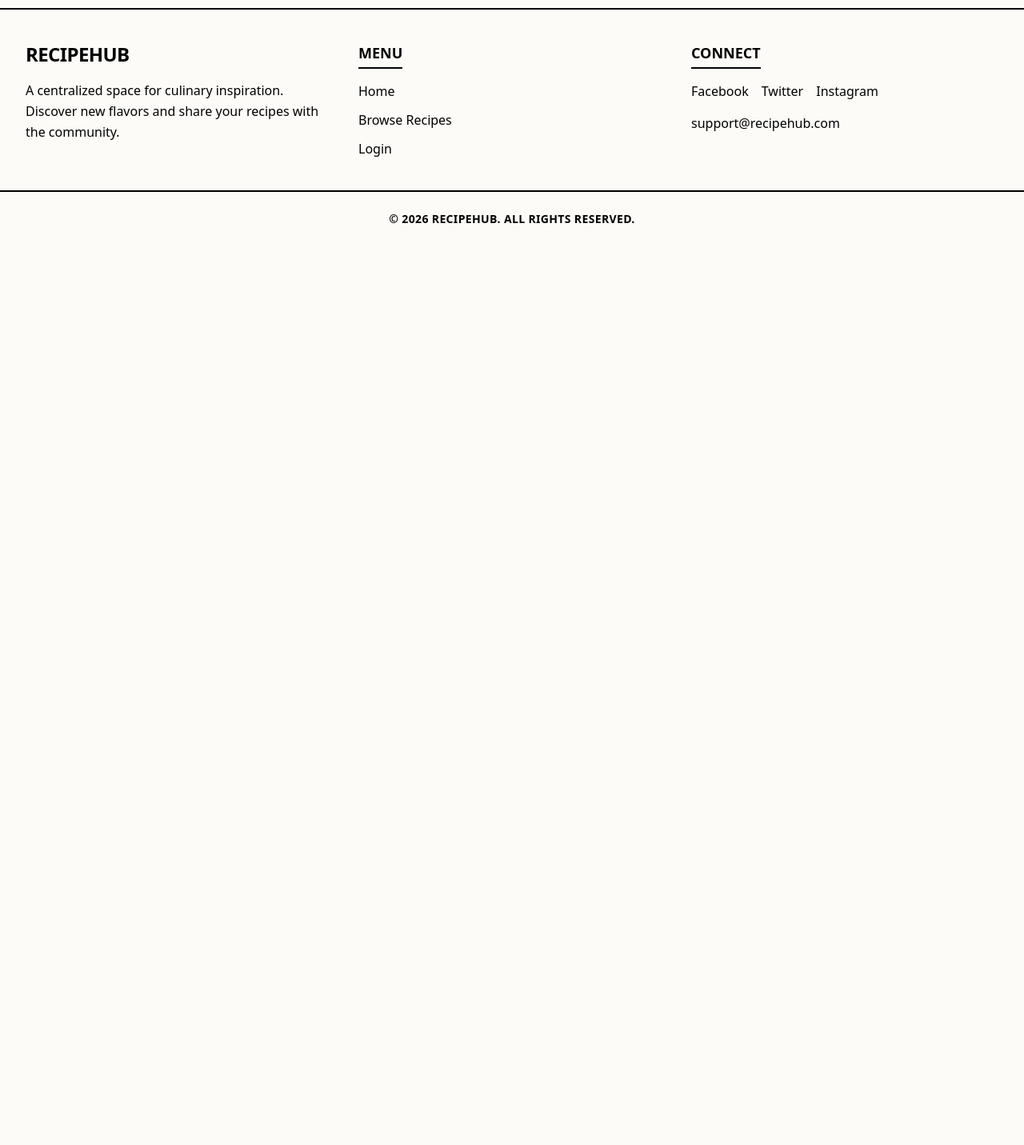
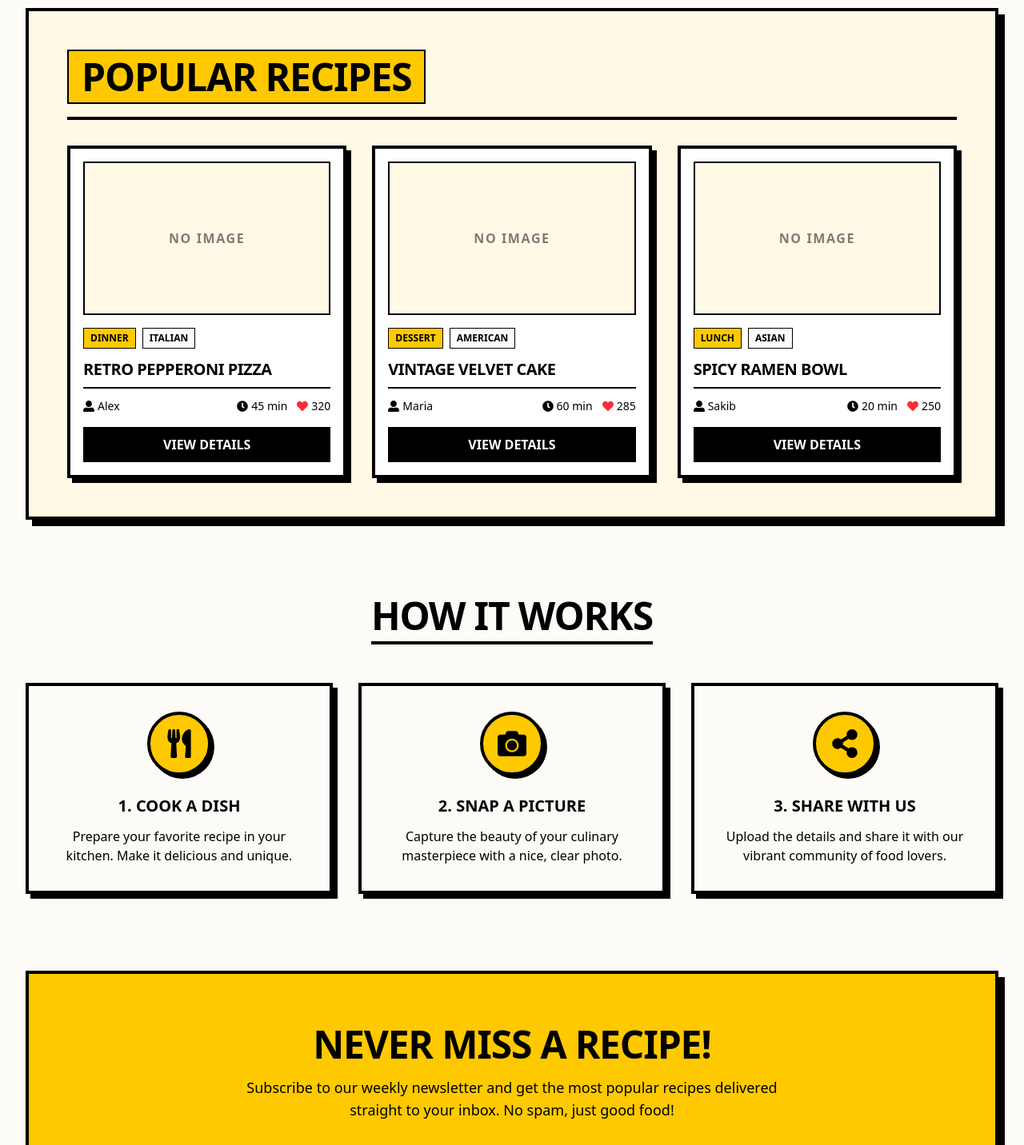
Before and after one commit to sakibahamedsihab/retro-recipe-client, a Next.js app: page / in a window 1280 px wide. Shown: the part 1330-2762 px from the top of the page at 80% size. Before the commit the page ends 1654 px from the top, so only its background shows below. Built offline with nearby package versions, Linux system fonts and the light colour scheme.

Commit message:
All static pages with dummy data are added

```diff
--- a/src/app/page.js
+++ b/src/app/page.js
@@ -4,12 +4,18 @@
 
 import Banner from "@/components/home/Banner";
 import FeaturedRecipes from "@/components/home/FeaturedRecipes";
+import HowItWorks from "@/components/home/HowItWorks";
+import Newsletter from "@/components/home/Newsletter";
+import PopularRecipes from "@/components/home/PopularRecipes";
 
 export default function Home() {
   return (
     <div className="max-w-7xl mx-auto px-4 sm:px-6 lg:px-8">
       <Banner />
       <FeaturedRecipes />
+      <PopularRecipes />
+      <HowItWorks />
+      <Newsletter />
     </div>
   );
 }
--- a/src/components/RecipeCard.jsx
+++ b/src/components/RecipeCard.jsx
@@ -4,8 +4,8 @@ import { FaClock, FaHeart, FaUserAlt } from "react-icons/fa";
 export default function RecipeCard({ recipe }) {
   return (
     <div className="bg-white border-4 border-black p-4 shadow-[6px_6px_0px_0px_rgba(0,0,0,1)] hover:-translate-y-1 hover:shadow-[8px_8px_0px_0px_rgba(0,0,0,1)] transition-all flex flex-col h-full">
-      {/* Recipe Image Fallback */}
-      <div className="h-48 w-full bg-[#FFC900] border-2 border-black mb-4 flex items-center justify-center overflow-hidden">
+      {/* Recipe Image Fallback - Changed to Light Cream */}
+      <div className="h-48 w-full bg-[#FFF9E6] border-2 border-black mb-4 flex items-center justify-center overflow-hidden">
         {recipe?.recipeImage ? (
           <img
             src={recipe.recipeImage}
@@ -24,7 +24,7 @@ export default function RecipeCard({ recipe }) {
         <span className="bg-[#FFC900] text-black text-xs font-bold px-2 py-1 border border-black uppercase">
           {recipe?.category || "Category"}
         </span>
-        <span className="bg-white text-black text-xs font-bold px-2 py-1 border border-black uppercase">
+        <span className="bg-[#FDFBF7] text-black text-xs font-bold px-2 py-1 border border-black uppercase">
           {recipe?.cuisineType || "Cuisine"}
         </span>
       </div>
--- a/src/components/home/Banner.jsx
+++ b/src/components/home/Banner.jsx
@@ -24,13 +24,13 @@ export default function Banner() {
       <div className="flex flex-col sm:flex-row justify-center gap-6">
         <Link
           href="/recipes"
-          className="bg-[#FFC900] text-black font-black uppercase tracking-wider px-8 py-3 border-2 border-black shadow-[4px_4px_0px_0px_rgba(0,0,0,1)] hover:translate-x-[2px] hover:translate-y-[2px] hover:shadow-[2px_2px_0px_0px_rgba(0,0,0,1)] transition-all"
+          className="bg-[#FDFBF7] text-black font-black uppercase tracking-wider px-8 py-3 border-2 border-black shadow-[4px_4px_0px_0px_rgba(0,0,0,1)] hover:translate-x-[2px] hover:translate-y-[2px] hover:shadow-[2px_2px_0px_0px_rgba(0,0,0,1)] transition-all"
         >
           Explore Recipes
         </Link>
         <Link
           href="/register"
-          className="bg-white text-black font-black uppercase tracking-wider px-8 py-3 border-2 border-black shadow-[4px_4px_0px_0px_rgba(0,0,0,1)] hover:translate-x-[2px] hover:translate-y-[2px] hover:shadow-[2px_2px_0px_0px_rgba(0,0,0,1)] transition-all"
+          className="bg-black text-white font-black uppercase tracking-wider px-8 py-3 border-2 border-black shadow-[4px_4px_0px_0px_rgba(0,0,0,1)] hover:translate-x-[2px] hover:translate-y-[2px] hover:shadow-[2px_2px_0px_0px_rgba(0,0,0,1)] transition-all"
         >
           Join the Club
         </Link>
--- a/src/components/home/FeaturedRecipes.jsx
+++ b/src/components/home/FeaturedRecipes.jsx
@@ -1,7 +1,9 @@
+"use client";
+
+import { motion } from "framer-motion";
 import RecipeCard from "../RecipeCard";
 
 export default function FeaturedRecipes() {
-  // টেস্টিংয়ের জন্য ডামি ডেটা
   const dummyRecipes = [
     {
       _id: "1",
@@ -33,7 +35,13 @@ export default function FeaturedRecipes() {
   ];
 
   return (
-    <section className="my-16 md:my-24">
+    <motion.section
+      initial={{ opacity: 0, y: 50 }}
+      whileInView={{ opacity: 1, y: 0 }}
+      viewport={{ once: true, margin: "-100px" }}
+      transition={{ duration: 0.5, ease: "easeOut" }}
+      className="my-16 md:my-24"
+    >
       <div className="flex items-center justify-between mb-8 border-b-4 border-black pb-4">
         <h2 className="text-3xl md:text-5xl font-black uppercase tracking-tight text-black">
           Featured Recipes
@@ -45,6 +53,6 @@ export default function FeaturedRecipes() {
           <RecipeCard key={recipe._id} recipe={recipe} />
         ))}
       </div>
-    </section>
+    </motion.section>
   );
 }
--- /dev/null
+++ b/src/components/home/HowItWorks.jsx
@@ -0,0 +1,67 @@
+"use client";
+
+import { motion } from "framer-motion";
+import { FaUtensils, FaCamera, FaShareAlt } from "react-icons/fa";
+
+export default function HowItWorks() {
+  const steps = [
+    {
+      id: 1,
+      icon: <FaUtensils className="text-4xl text-black" />,
+      title: "Cook a Dish",
+      description:
+        "Prepare your favorite recipe in your kitchen. Make it delicious and unique.",
+    },
+    {
+      id: 2,
+      icon: <FaCamera className="text-4xl text-black" />,
+      title: "Snap a Picture",
+      description:
+        "Capture the beauty of your culinary masterpiece with a nice, clear photo.",
+    },
+    {
+      id: 3,
+      icon: <FaShareAlt className="text-4xl text-black" />,
+      title: "Share with Us",
+      description:
+        "Upload the details and share it with our vibrant community of food lovers.",
+    },
+  ];
+
+  return (
+    <motion.section
+      initial={{ opacity: 0, y: 50 }}
+      whileInView={{ opacity: 1, y: 0 }}
+      viewport={{ once: true, margin: "-100px" }}
+      transition={{ duration: 0.5, ease: "easeOut" }}
+      className="my-16 md:my-24"
+    >
+      <div className="text-center mb-12">
+        <h2 className="text-3xl md:text-5xl font-black uppercase tracking-tight text-black inline-block border-b-4 border-black pb-2">
+          How It Works
+        </h2>
+      </div>
+
+      <div className="grid grid-cols-1 md:grid-cols-3 gap-8">
+        {steps.map((step, index) => (
+          <motion.div
+            key={step.id}
+            initial={{ opacity: 0, y: 30 }}
+            whileInView={{ opacity: 1, y: 0 }}
+            viewport={{ once: true }}
+            transition={{ duration: 0.4, delay: index * 0.15 }}
+            className="bg-[#FDFBF7] border-4 border-black p-8 text-center shadow-[6px_6px_0px_0px_rgba(0,0,0,1)] hover:-translate-y-2 hover:shadow-[8px_8px_0px_0px_rgba(0,0,0,1)] transition-all"
+          >
+            <div className="bg-[#FFC900] w-20 h-20 mx-auto border-4 border-black rounded-full flex items-center justify-center mb-6 shadow-[4px_4px_0px_0px_rgba(0,0,0,1)]">
+              {step.icon}
+            </div>
+            <h3 className="text-xl font-black uppercase mb-3 text-black">
+              {step.id}. {step.title}
+            </h3>
+            <p className="font-medium text-black">{step.description}</p>
+          </motion.div>
+        ))}
+      </div>
+    </motion.section>
+  );
+}
--- /dev/null
+++ b/src/components/home/Newsletter.jsx
@@ -0,0 +1,43 @@
+"use client";
+
+import { motion } from "framer-motion";
+
+export default function Newsletter() {
+  return (
+    <motion.section
+      initial={{ opacity: 0, y: 50 }}
+      whileInView={{ opacity: 1, y: 0 }}
+      viewport={{ once: true, margin: "-50px" }}
+      transition={{ duration: 0.6, ease: "backOut" }}
+      className="my-16 md:my-24 bg-[#FFC900] border-4 border-black p-8 md:p-16 shadow-[8px_8px_0px_0px_rgba(0,0,0,1)] text-center"
+    >
+      <div className="max-w-2xl mx-auto">
+        <h2 className="text-3xl md:text-5xl font-black uppercase tracking-tight text-black mb-4">
+          Never Miss a Recipe!
+        </h2>
+        <p className="text-lg font-medium text-black mb-8">
+          Subscribe to our weekly newsletter and get the most popular recipes
+          delivered straight to your inbox. No spam, just good food!
+        </p>
+
+        <form
+          className="flex flex-col sm:flex-row gap-4 justify-center"
+          onSubmit={(e) => e.preventDefault()}
+        >
+          <input
+            type="email"
+            placeholder="Enter your email address"
+            className="w-full sm:w-2/3 px-4 py-3 border-4 border-black font-medium focus:outline-none focus:ring-4 focus:ring-black bg-[#FDFBF7] text-black placeholder-gray-600"
+            required
+          />
+          <button
+            type="submit"
+            className="bg-black text-white font-black uppercase tracking-wider px-8 py-3 border-4 border-black shadow-[4px_4px_0px_0px_rgba(0,0,0,1)] hover:translate-x-[2px] hover:translate-y-[2px] hover:shadow-[2px_2px_0px_0px_rgba(0,0,0,1)] transition-all whitespace-nowrap"
+          >
+            Subscribe
+          </button>
+        </form>
+      </div>
+    </motion.section>
+  );
+}
--- /dev/null
+++ b/src/components/home/PopularRecipes.jsx
@@ -0,0 +1,58 @@
+"use client";
+
+import { motion } from "framer-motion";
+import RecipeCard from "../RecipeCard";
+
+export default function PopularRecipes() {
+  const dummyPopularRecipes = [
+    {
+      _id: "4",
+      recipeName: "Retro Pepperoni Pizza",
+      category: "Dinner",
+      cuisineType: "Italian",
+      preparationTime: 45,
+      authorName: "Alex",
+      likesCount: 320,
+    },
+    {
+      _id: "5",
+      recipeName: "Vintage Velvet Cake",
+      category: "Dessert",
+      cuisineType: "American",
+      preparationTime: 60,
+      authorName: "Maria",
+      likesCount: 285,
+    },
+    {
+      _id: "6",
+      recipeName: "Spicy Ramen Bowl",
+      category: "Lunch",
+      cuisineType: "Asian",
+      preparationTime: 20,
+      authorName: "Sakib",
+      likesCount: 250,
+    },
+  ];
+
+  return (
+    <motion.section
+      initial={{ opacity: 0, scale: 0.95 }}
+      whileInView={{ opacity: 1, scale: 1 }}
+      viewport={{ once: true, margin: "-100px" }}
+      transition={{ duration: 0.5, ease: "easeOut" }}
+      className="my-16 md:my-24 bg-[#FFF9E6] border-4 border-black p-8 md:p-12 shadow-[8px_8px_0px_0px_rgba(0,0,0,1)]"
+    >
+      <div className="flex items-center justify-between mb-8 border-b-4 border-black pb-4">
+        <h2 className="text-3xl md:text-5xl font-black uppercase tracking-tight text-black bg-[#FFC900] inline-block px-4 py-2 border-2 border-black">
+          Popular Recipes
+        </h2>
+      </div>
+
+      <div className="grid grid-cols-1 sm:grid-cols-2 lg:grid-cols-3 gap-8">
+        {dummyPopularRecipes.map((recipe) => (
+          <RecipeCard key={recipe._id} recipe={recipe} />
+        ))}
+      </div>
+    </motion.section>
+  );
+}
```
